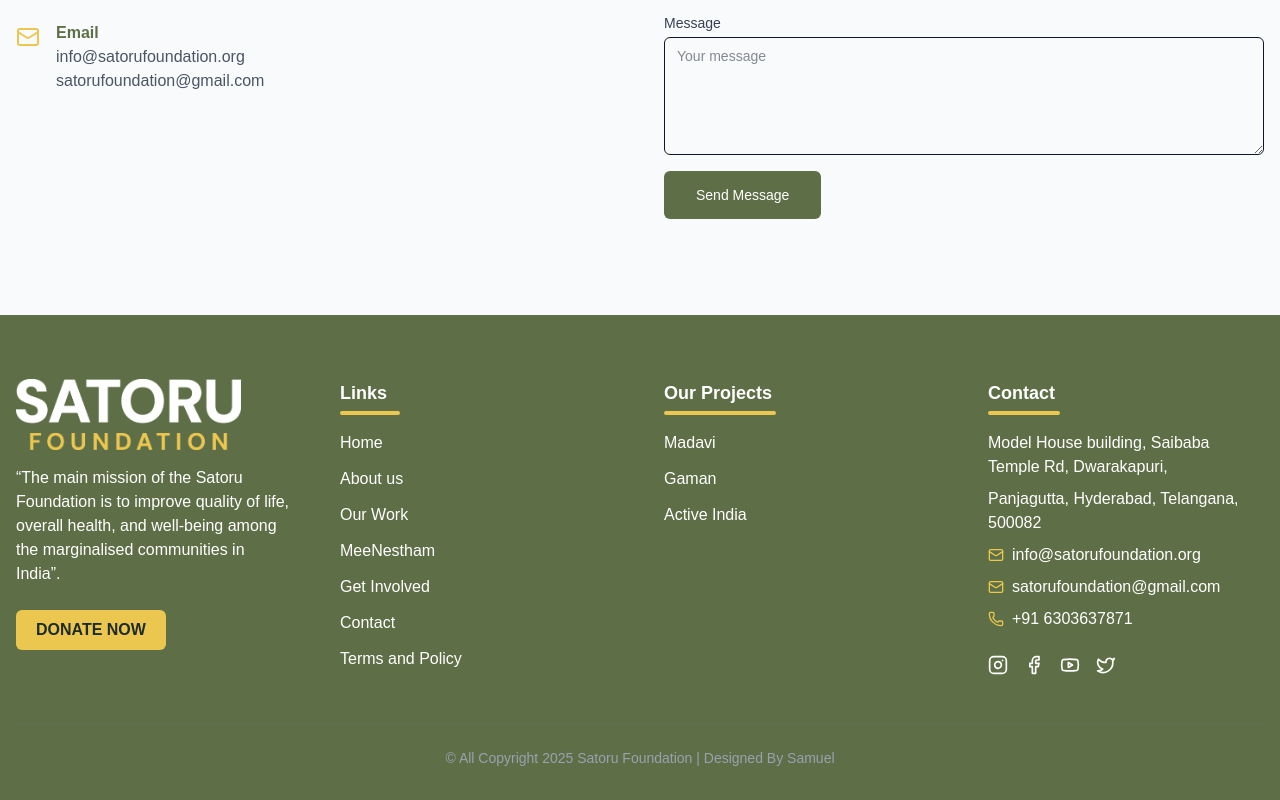
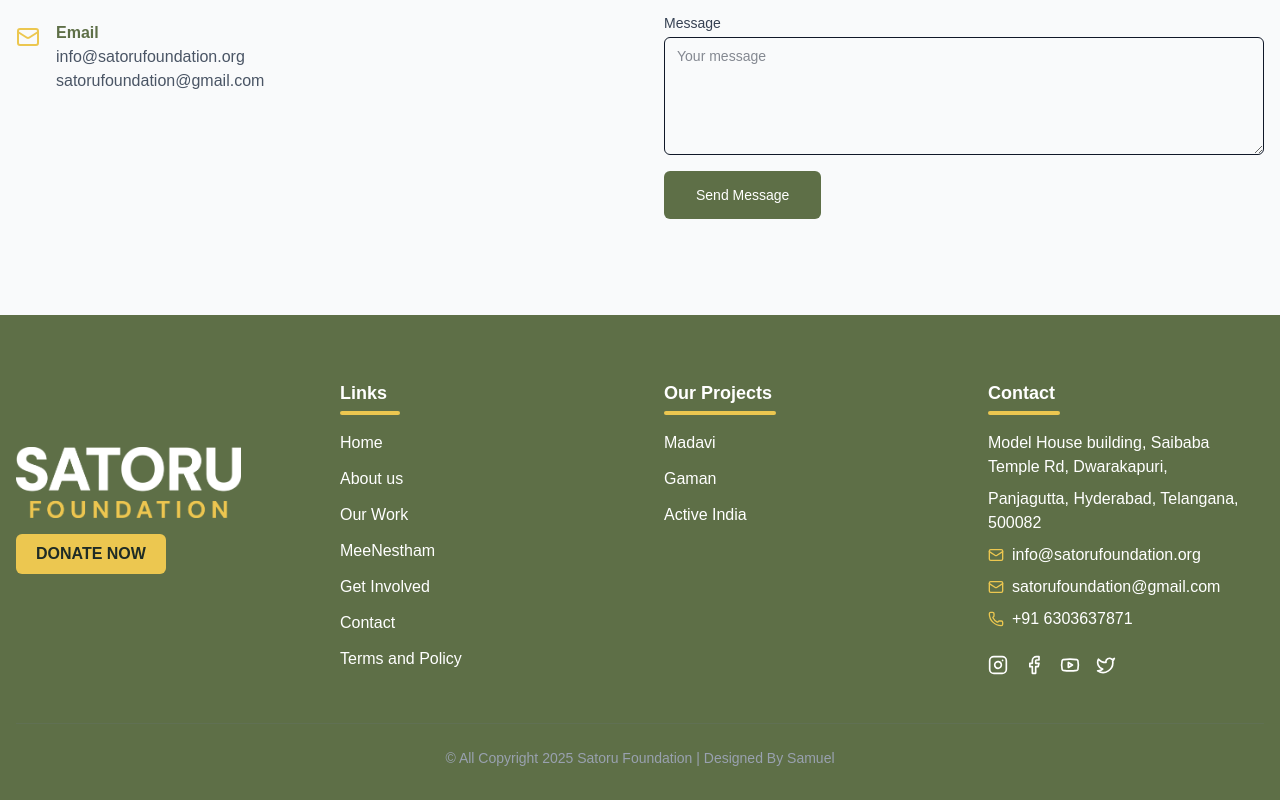
Before and after one commit to Satoru-Foundation/web, a Next.js app: page / in a window 1280 px wide. Shown: the part 3320-4120 px from the top of the page. Built offline with nearby package versions, Linux system fonts and the light colour scheme.

Commit message:
Removed the text below the logo and set the logo in a right position with mt-17

```diff
--- a/src/app/components/Footer.jsx
+++ b/src/app/components/Footer.jsx
@@ -9,14 +9,14 @@
         <div className="grid grid-cols-1 md:grid-cols-2 lg:grid-cols-4 gap-12 mb-12">
           {/* Left Section - Logo and Mission */}
           <div>
-            <div className="mb-4">
+            <div className="mb-4 mt-17">
               <Image src="/footer.png" alt="Satoru Foundation Logo" width={225} height={225} />
               {/* <h2 className="mt-2 text-4xl font-bold tracking-wide text-white">SATORU</h2>
               <h2 className="mt-2 text-xl font-bold tracking-wide text-[#ecc750]">FOUNDATION</h2> */}
             </div>
-            <p className="text-white mb-6">
+            {/* <p className="text-white mb-6">
               “The main mission of the Satoru Foundation is to improve quality of life, overall health, and well-being among the marginalised communities in India”.
-            </p>
+            </p> */}
             <Link href="https://rzp.io/rzp/rAIotl7h" className="inline-block bg-[#ecc750] text-[#1e2b26] font-semibold px-5 py-2 rounded-md hover:bg-yellow-400 transition-colors">
             DONATE NOW
             </Link>
```
